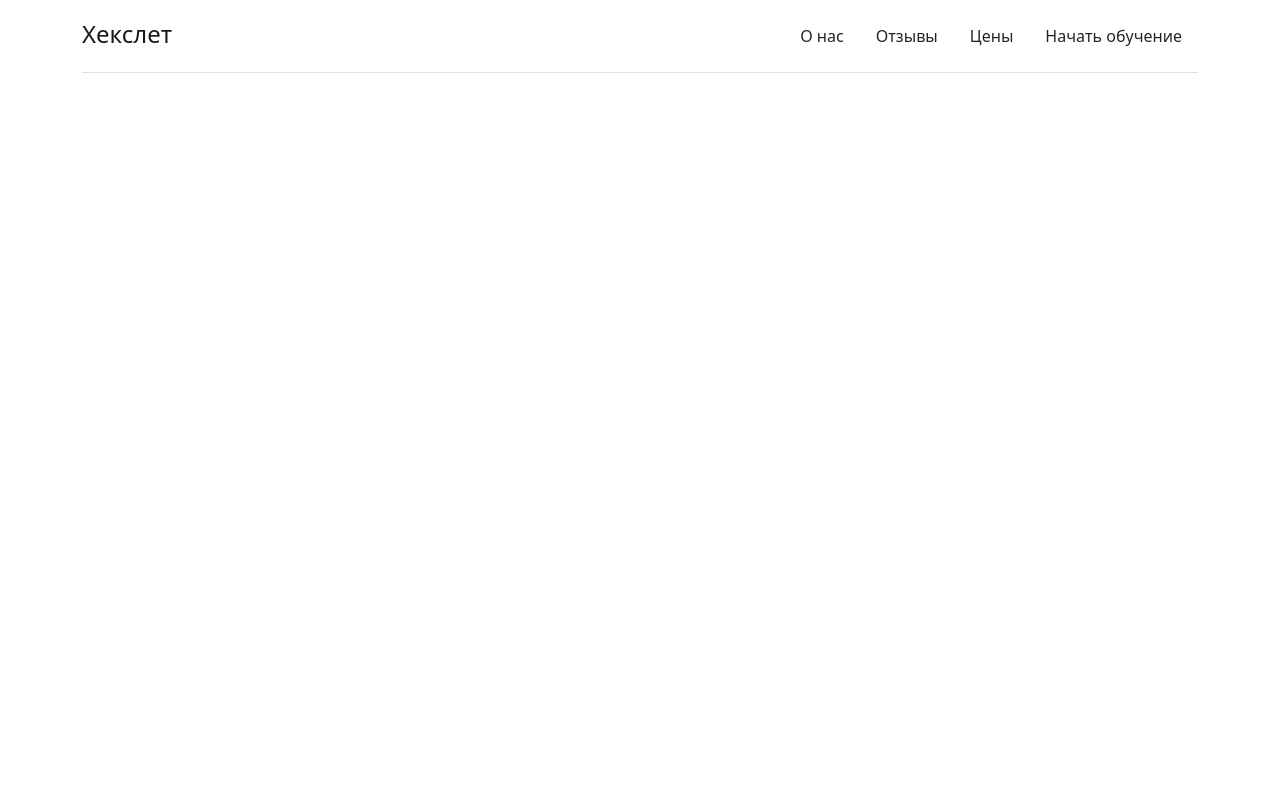
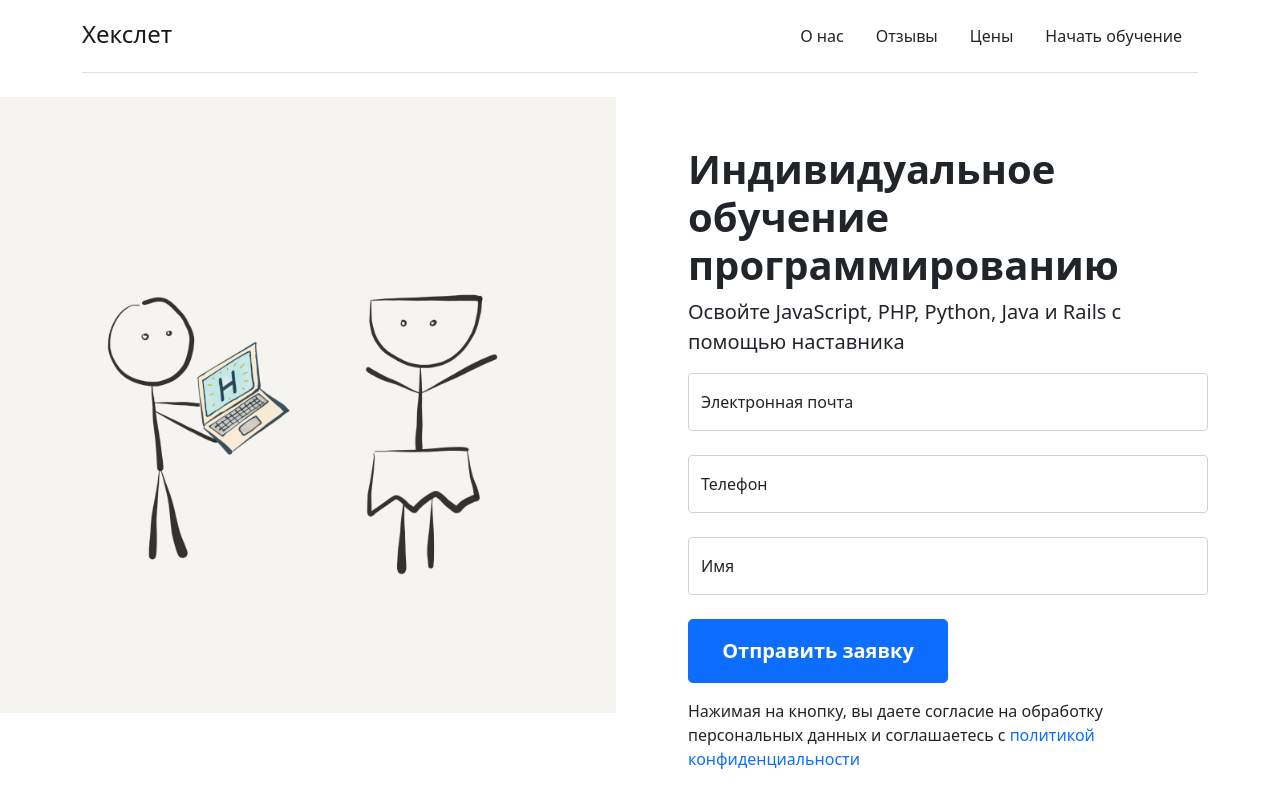
Before and after one commit to Chivirda/hexlet, a website: page src/index.pug in a window 1280 px wide. Drawn offline with nearby package versions, Linux system fonts and the light colour scheme; files that its build step writes are made by us from their sources; files whose address does not match are found by name.

Commit message:
feat: Закончил первый блок с формой

```diff
--- a/src/index.pug
+++ b/src/index.pug
@@ -23,3 +23,25 @@ html(lang="en")
                     each val in ['О нас', 'Отзывы', 'Цены', 'Начать обучение']
                         li
                             a.nav-link.text-dark.px-lg-3(href="#")= val
+
+        .row.w-100
+            .col-6
+                img(src="images/toto.png", alt="Toto").w-100
+            .col-6
+                .row.p-5
+                    .col
+                        h1.fw-bolder Индивидуальное обучение программированию
+                        p.fs-5 Освойте JavaScript, PHP, Python, Java и Rails с помощью наставника
+                        form
+                            .form-floating.mb-4
+                                input(type="email", name="email", class="form-control", id="email" placeholder="Электронная почта")
+                                label(for="email") Электронная почта
+                            .form-floating.mb-4
+                                input(type="tel", name="phone", class="form-control", id="phone" placeholder="Телефон")
+                                label(for="phone") Телефон
+                            .form-floating.mb-4
+                                input(type="text", name="name", class="form-control", id="name" placeholder="Имя")
+                                label(for="name") Имя
+                            button(type="submit" class="btn btn-primary p-3 fw-bolder w-50 btn-lg") Отправить заявку
+                            .fs-9.mt-3 Нажимая на кнопку, вы даете согласие на обработку персональных данных и соглашаетесь c
+                                a(href="https://ru.hexlet.io/pages/privacy" class="text-decoration-none" target="_blank") политикой конфиденциальности
```
Also changed, not shown: build/index.html, src/images/toto.png (added).
